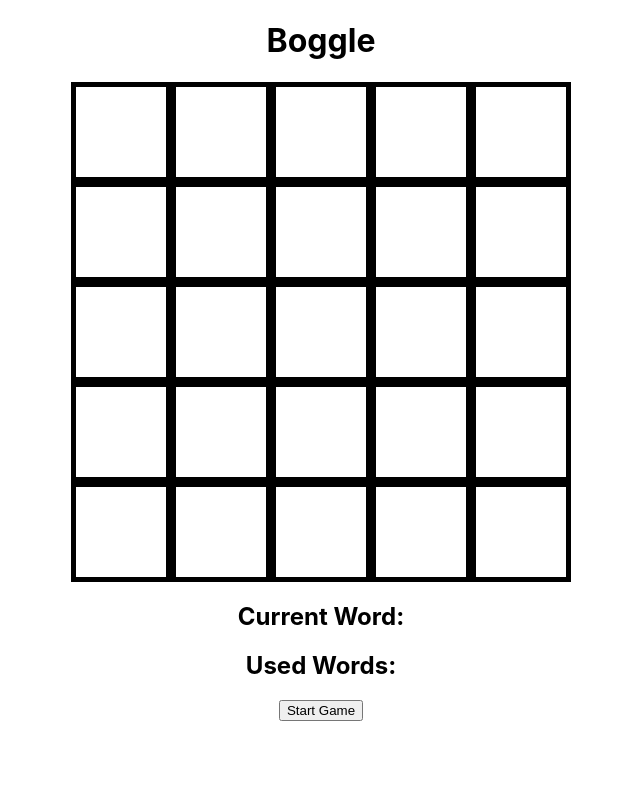
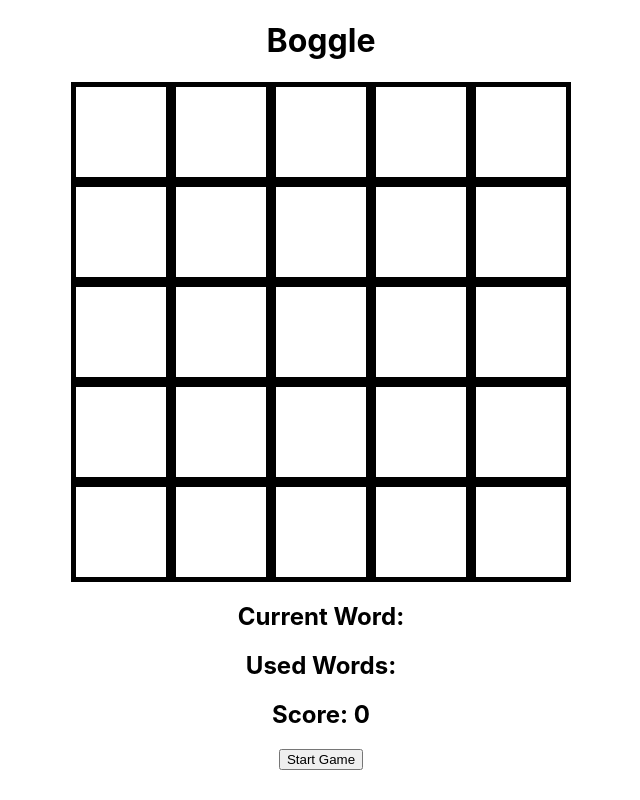
Before and after one commit to Wow-Its-Ian/Boggle-Inkarnate, a React (Create React App) app in the folder boggle-inkarnate/: page / in a window 1280 px wide. Shown: the whole page, without its empty margins (319-959 px from the left). Built offline with nearby package versions, Linux system fonts and the light colour scheme.

Commit message:
added score and add word validation

```diff
--- a/boggle-inkarnate/src/App.js
+++ b/boggle-inkarnate/src/App.js
@@ -31,10 +31,36 @@
     'nootuw',
     'ooottu',
   ];
+
+  const [usedWords, setUsedWords] = useState([]);
+  useEffect(() => {
+    if (usedWords.length > 0) {
+      let newPoints;
+
+      const lastWordLength = usedWords[usedWords.length - 1].length;
+
+      if (lastWordLength >= 8) {
+        newPoints = 11;
+      } else if (lastWordLength >= 7) {
+        newPoints = 5;
+      } else if (lastWordLength >= 6) {
+        newPoints = 3;
+      } else if (lastWordLength >= 5) {
+        newPoints = 2;
+      } else {
+        newPoints = 1;
+      }
+
+      const newScore = score + newPoints;
+
+      setScore(newScore);
+    }
+  }, [usedWords]);
+
   const boardSize = 5;
   const row = new Array(boardSize);
 
-  const [usedWords, setUsedWords] = useState([]);
+  const [score, setScore] = useState(0);
 
   const [gamePlaying, setGamePlaying] = useState(false);
 
@@ -117,10 +143,18 @@
   };
 
   const addWord = () => {
-    setUsedWords([...usedWords, currentWord]);
-    setLastSelected(null);
-    setCurrentWord('');
-    setLetterSelected(false);
+    if (currentWord.length > 2 && !usedWords.includes(currentWord)) {
+      setUsedWords([...usedWords, currentWord]);
+      setLastSelected(null);
+      setCurrentWord('');
+      setLetterSelected(false);
+    }
+    if (currentWord.length < 2) {
+      window.alert('Words must be at least 3 letters');
+    }
+    if (usedWords.includes(currentWord)) {
+      window.alert(`${currentWord} has already been used!`);
+    }
   };
 
   const randomizeBoard = () => {
@@ -159,6 +193,7 @@
       <h1>Boggle</h1>
       <Board selectLetter={selectLetter} boardLayout={boardLayout}></Board>
       <CurrentWordDisplay
+        score={score}
         usedWords={usedWords}
         currentWord={currentWord}
       ></CurrentWordDisplay>
@@ -172,7 +207,7 @@
 }
 
 function CurrentWordDisplay(props) {
-  const { currentWord, usedWords } = props;
+  const { currentWord, usedWords, score } = props;
 
   return (
     <div>
@@ -180,10 +215,11 @@
       <h3>{currentWord && currentWord}</h3>
       <h2>Used Words: </h2>
       <h3>
-        {usedWords.map((word) => {
-          return <div>{word}</div>;
+        {usedWords.map((word, idx) => {
+          return <div key={idx}>{word}</div>;
         })}
       </h3>
+      <h2>Score: {score}</h2>
     </div>
   );
 }
```
